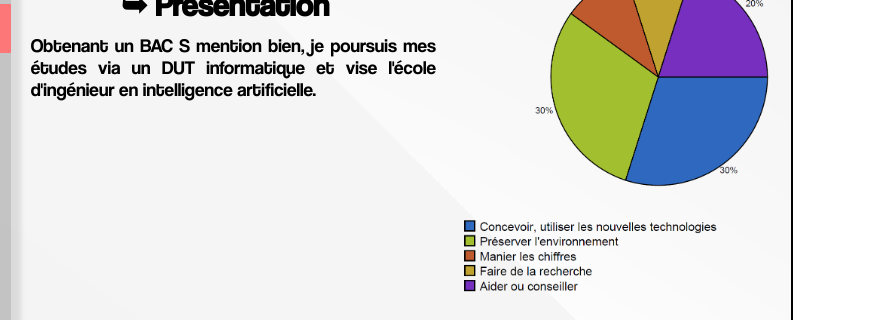
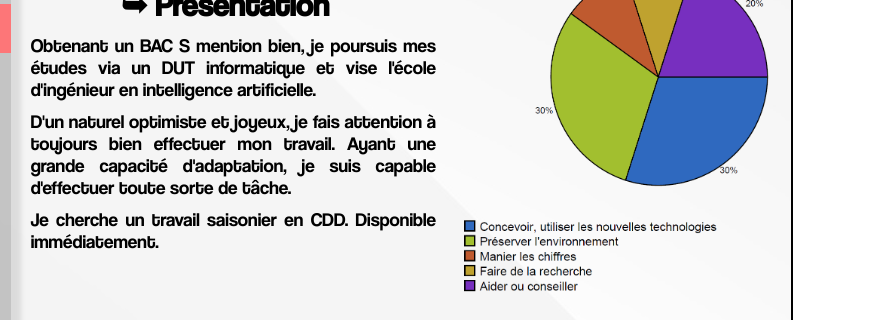
Before and after one commit to ChadEstoupStreiff/ChadEstoupStreiff.github.io, a plain HTML site: page CVGlobal/index.html in a window 1280 px wide. Shown: the part 313-633 px from the top of the page, 399-1280 px from the left. Drawn offline with Linux system fonts and the light colour scheme; files whose address does not match are found by name.

Commit message:
Update index.html

```diff
--- a/CVGlobal/index.html
+++ b/CVGlobal/index.html
@@ -75,6 +75,8 @@
 					<div>
 						<h3>➥ Présentation</h3>
 						<p>Obtenant un BAC S mention bien, je poursuis mes études via un DUT informatique et vise l'école d'ingénieur en intelligence artificielle.</p>
+						<p>D'un naturel optimiste et joyeux, je fais attention à toujours bien effectuer mon travail. Ayant une grande capacité d'adaptation, je suis capable d'effectuer toute sorte de tâche.</p>
+						<p>Je cherche un travail saisonier en CDD. Disponible immédiatement.</p>
 					</div>
 
 					<img class="icon" height="350px" src="images/interests.png" alt="interests"/>
```
